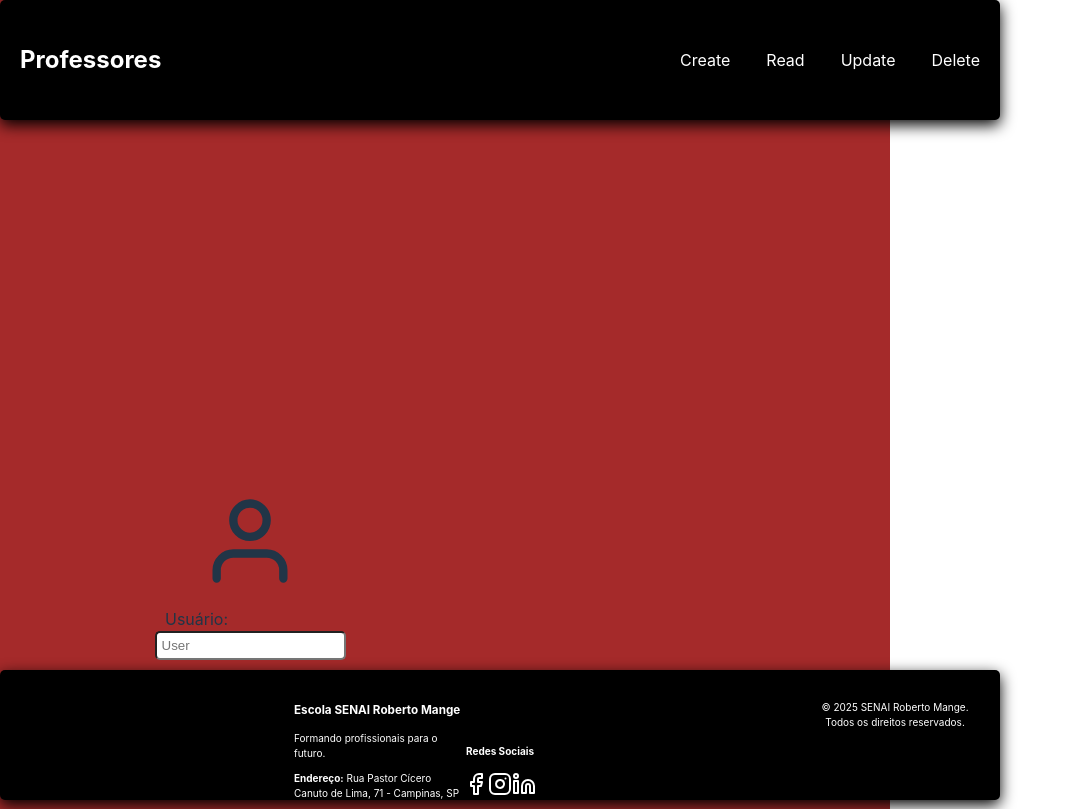
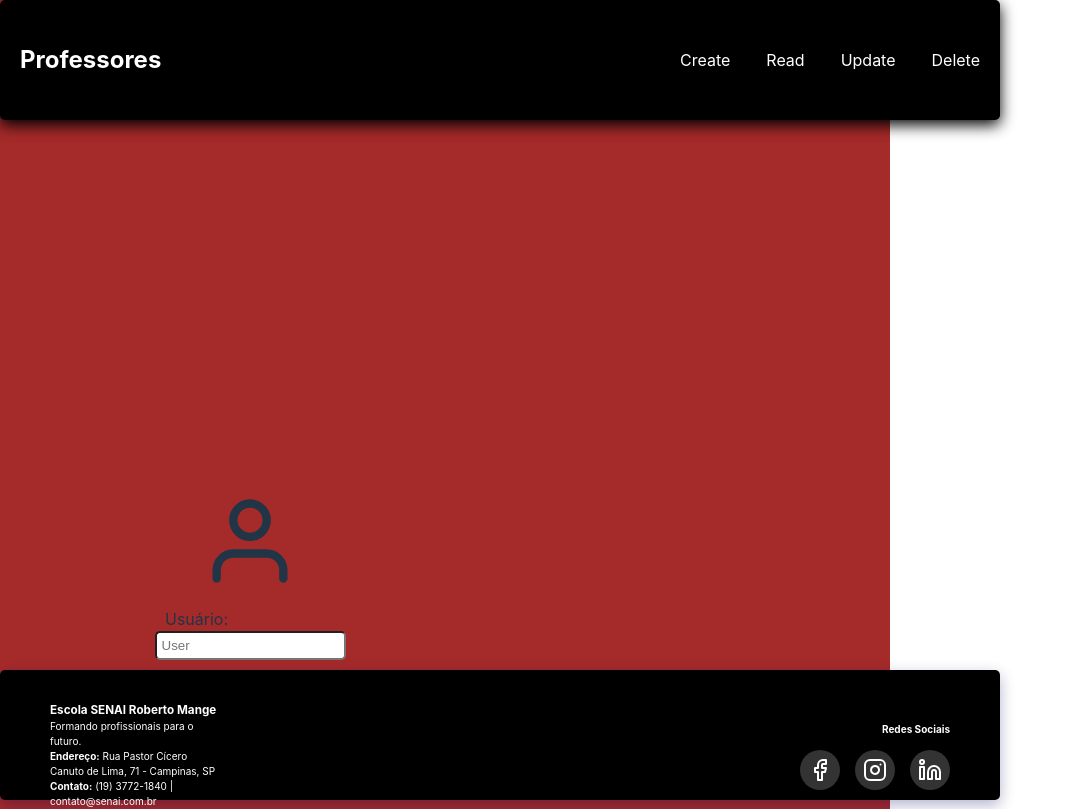
Before and after one commit to lindomarbatistao/3DSMB-11, a React (Vite) app in the folder front/: page / in a window 1280 px wide. Shown: the top 809 px of the page, without its empty margins (0-1075 px from the left). Built offline with nearby package versions, Linux system fonts and the light colour scheme.

Commit message:
11-02-2025 10:26

```diff
--- a/front/src/components/footer/styles.css
+++ b/front/src/components/footer/styles.css
@@ -1,33 +1,75 @@
-.container_footer{
-    display: flex;
+.container_footer {
+    border-radius: 5px;
+    position: fixed;
     bottom: 0;
-    position: fixed;
     width: 75vw;
     max-width: 1000px;
-    background-color: black;
+    height: 90px;
+    background-color: #000000;
     color: white;
+    text-align: center;
     padding: 20px;
-    height: 90px;
     font-size: 10px;
-    text-align: center;
-    border-radius: 5px;
-    box-shadow: 0 5px 15px black;
-}
+    box-shadow: 0 5px 15px rgba(3, 1, 90, 0.3);
+  }
 
-.footer-content{
+
+  .footer-content {
     display: flex;
     justify-content: space-between;
     align-items: center;
     flex-wrap: wrap;
-    max-width: 1000px;
+    max-width: 900px;
     margin: auto;
-}
+  }
 
-.school-info{
+  .school-info {
     text-align: left;
     max-width: 400px;
+  }
+
+  .social-media {
+    text-align: right;
+  }
+
+  .social-icons {
+    display: flex;
+    gap: 15px;
+    justify-content: center;
+    margin-top: 10px;
+  }
+
+  .social-icons a {
+    display: inline-flex;
+    align-items: center;
+    justify-content: center;
+    background: #333;
+    padding: 8px;
+    border-radius: 50%;
+    transition: 0.3s;
+  }
+
+  .social-icons a:hover {
+    background: #4CAF50;
+  }
+
+  .school-info {
+    text-align: left;
+    max-width: 400px;
+  }
+
+  .school-info h3 {
+    margin-bottom: 0px;
+  }
+
+  .school-info p {
+    margin: 0px 0;
+  }
+
+  .footer-bottom p{
+    margin-top: 10px;
+    font-size: 10px;
+    width: 100%;
+    text-align: center;
+    bottom: 20px;
 }
-
-.social-media{
-
-}
```
